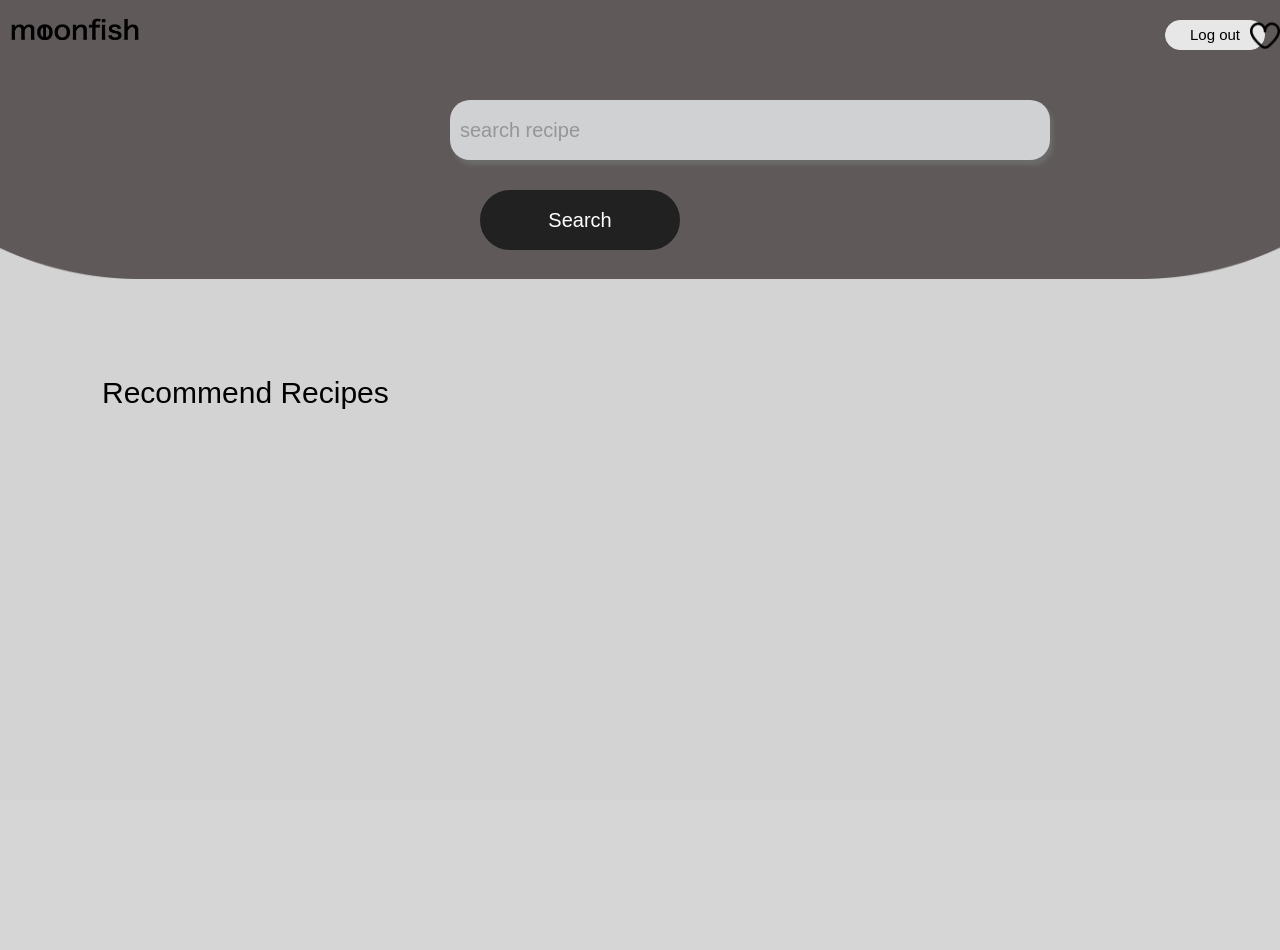
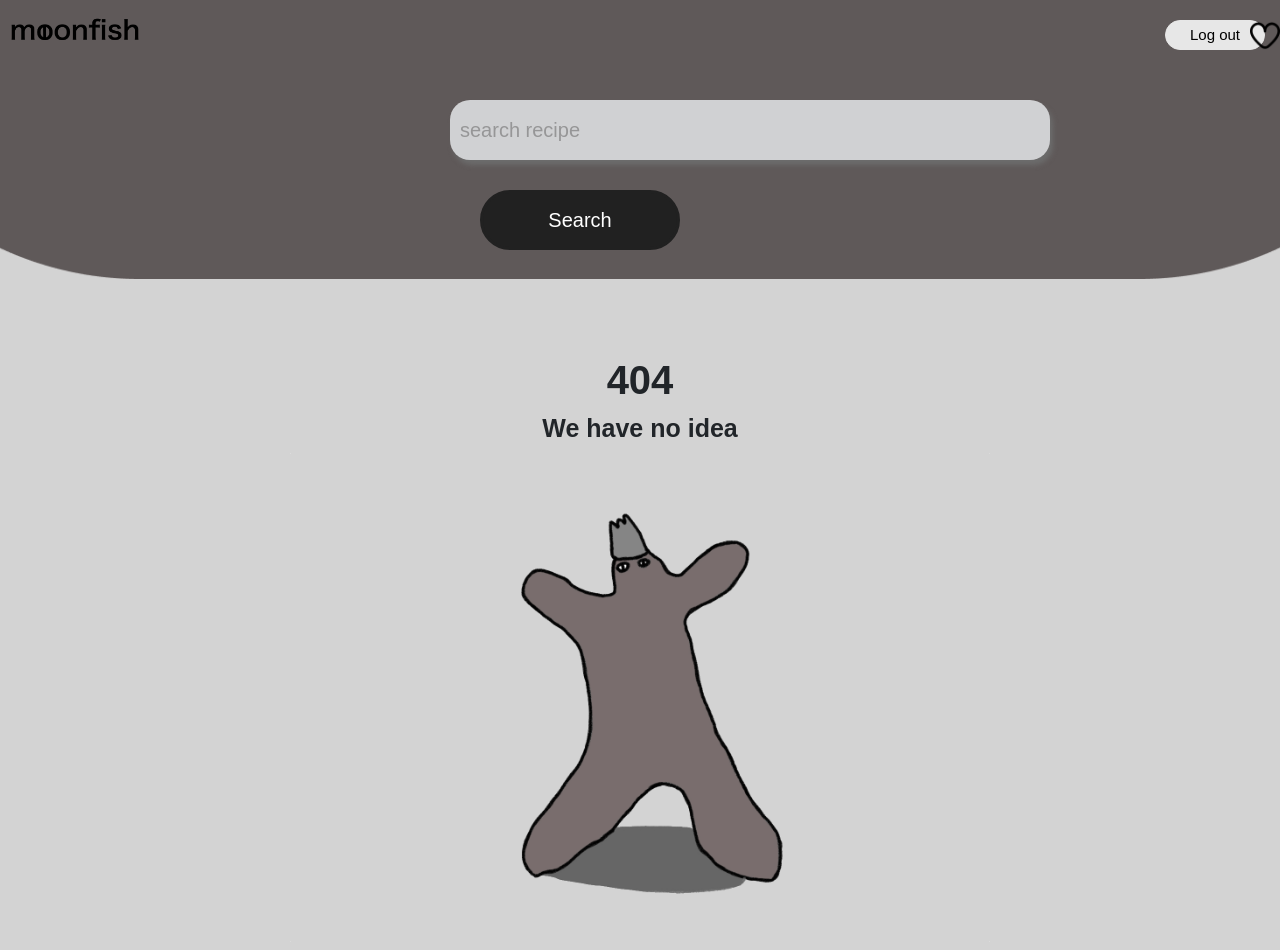
Before and after one commit to aoiorio/moonfish, a Django app: page / in a window 1280 px wide. Before the commit the page ends 409 px from the top, so only its background shows below. Run offline with Django 4.2, Linux system fonts and the light colour scheme; a user stored in the database is signed in; data that the repository does not hold is empty.

Commit message:
If I have no idea of the searching recipe, we display the 404 message.

```diff
--- a/moonfish_recipe/models.py
+++ b/moonfish_recipe/models.py
@@ -5,7 +5,10 @@ class Food(models.Model):
     title = models.CharField(max_length=100, verbose_name="Recipe_title")
     image = models.CharField(max_length=200, verbose_name="Recipe_image_url")
     recipe_url = models.CharField(max_length=300, verbose_name="Recipe_url")
-    is_favorite = models.BooleanField(default=False, verbose_name="Recipe_is_favorite")
+    # is_favorite = models.BooleanField(default=False, verbose_name="Recipe_is_favorite")
+    favorites = models.ManyToManyField(User, related_name="favorites", unique=False)
+
+
 
     # def favoriteObjects(self):
     #     favorite_food = Food.objects.filter(is_favorite=1)
--- a/moonfish_recipe/templates/home/home.html
+++ b/moonfish_recipe/templates/home/home.html
@@ -34,6 +34,12 @@
                                 <button onclick="window.open('{{ item.sourceUrl }}', '_blank')" class="block go-to-recipe arrow_right">Recipe</button>
                             </div>
                         </div>
+                    {% empty %}
+                        <div class="no-recipe">
+                            <div class="message-404">404</div>
+                            <div class="message">We have no idea of {{ query }}</div>
+                            <div class="image"></div>
+                        </div>
                     {% endfor %}
                 </div>
         </div>
@@ -44,6 +50,7 @@
             <a href="https://spoonacular.com/food-api/pricing" target="_blank">Are you hungry?</a>
         </div>
     {% else %}
+        {% if random_recipes %}
         <div class="container">
             <div class="recommend_recipes">Recommend Recipes</div>
             <div class="row row-cols-3">
@@ -57,6 +64,13 @@
                     </div>
                 </div>
             {% endfor %}
+        {% else %} <!-- 検索したレシピがなかったらメッセージと恐竜を出す-->
+        <div class="no-recipe">
+            <div class="message-404">404</div>
+            <div class="message">We have no idea</div>
+            <div class="image"></div>
+        </div>
+        {% endif %}
             </div>
         </div>
     {% endif %}
--- a/moonfish_recipe/views.py
+++ b/moonfish_recipe/views.py
@@ -44,6 +44,7 @@ def home(request):
 
 # favorite page
 class FavoritePage(ListView):
-    queryset = Food.objects.filter(is_favorite=True) # favorite itemを表示させるため、querysetでis_favorite=Trueに設定したデータを返す
+    # queryset = Food.objects.filter(is_favorite=True) # favorite itemを表示させるため、querysetでis_favorite=Trueに設定したデータを返す
     template_name = 'favorite/favorite.html'
     context_object_name = "favorite_recipes"
+    model = Food
```
Also changed, not shown: db.sqlite3, moonfish_recipe/migrations/0003_remove_food_is_favorite_food_favorites.py (added).
